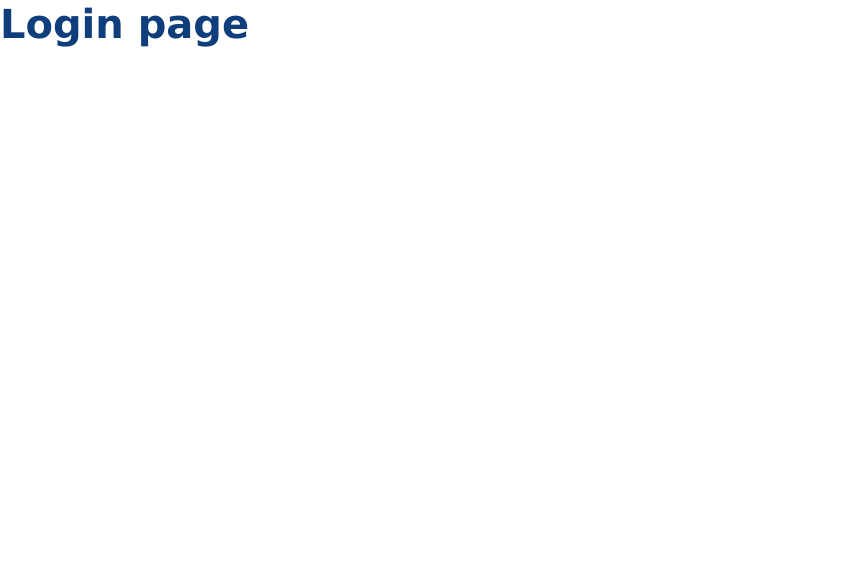
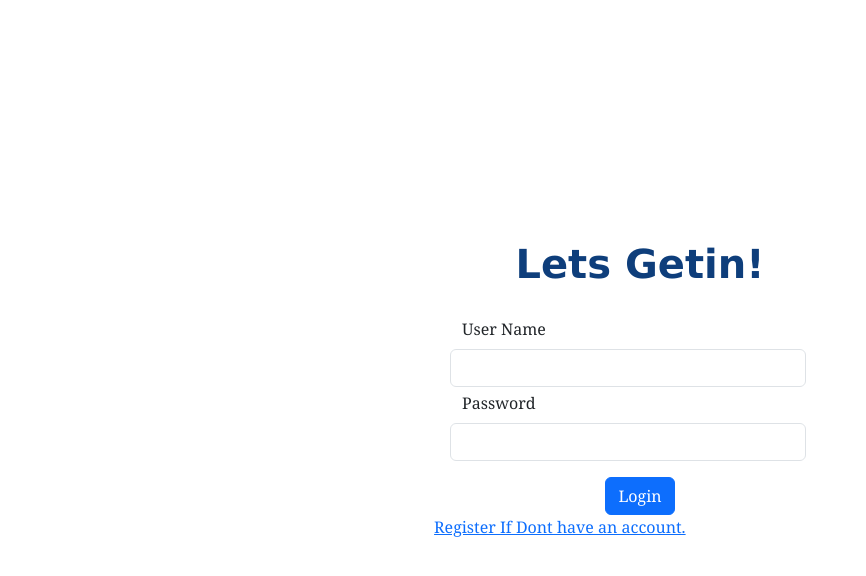
Before and after one commit to SelvakumarBoominathan/CleanEase-FrontEnd, a React (Vite) app: page /Login in a window 1280 px wide. Shown: the top 576 px of the page, without its empty margins (0-866 px from the left). Built offline with nearby package versions, Linux system fonts and the light colour scheme.

Commit message:
created Login page

```diff
--- a/src/_components/_Login/Login-styles.css
+++ b/src/_components/_Login/Login-styles.css
@@ -0,0 +1,22 @@
+.form-parent {
+  width: 500px;
+  height: 500px;
+  display: grid;
+  place-items: center;
+}
+
+.Form-Register {
+  background-color: rgba(255, 255, 255, 0.55);
+  padding: 20px;
+  border-radius: 5px;
+  backdrop-filter: blur(7.1px);
+  border: 1px solid rgba(255, 255, 255, 0.3);
+  font-family: Cambria, Cochin, Georgia, Times, "Times New Roman", serif;
+}
+
+h1 {
+  color: rgb(14, 62, 123);
+  font-family: "Lucida Sans", "Lucida Sans Regular", "Lucida Grande",
+    "Lucida Sans Unicode", Geneva, Verdana, sans-serif;
+  font-weight: 800;
+}
--- a/src/_components/_Login/Login.jsx
+++ b/src/_components/_Login/Login.jsx
@@ -1,10 +1,76 @@
 import React from "react";
+import { useState } from "react";
+import Container from "react-bootstrap/Container";
+import Button from "react-bootstrap/Button";
+import Form from "react-bootstrap/Form";
+import Row from "react-bootstrap/Row";
+import "./Login-styles.css";
+import { Link } from "react-router-dom";
 
 const Login = () => {
+  const [validated, setValidated] = useState(false);
+
+  const handleSubmit = (event) => {
+    const form = event.currentTarget;
+    if (form.checkValidity() === false) {
+      event.preventDefault();
+      event.stopPropagation();
+    }
+
+    setValidated(true);
+  };
+
   return (
-    <div>
-      <h1>Login page</h1>
-    </div>
+    <Container className="d-flex flex-column justify-content-center align-items-center vh-100 w-90">
+      <h1>Lets Getin!</h1>
+      <Form
+        className="Form-Register"
+        noValidate
+        validated={validated}
+        onSubmit={handleSubmit}
+      >
+        <Row className="mb-1 mx-3 d-grid align-items-center">
+          <Form.Group
+            as={Row}
+            className="col-md-12"
+            controlId="validationCustom01"
+          >
+            <Form.Label>User Name</Form.Label>
+            <Form.Control
+              required
+              type="text"
+              // placeholder="First name"
+              defaultValue=""
+            />
+            <Form.Control.Feedback>Looks good!</Form.Control.Feedback>
+          </Form.Group>
+        </Row>
+
+        <Row className="mb-3 mx-3 d-grid align-items-center">
+          <Form.Group
+            as={Row}
+            className="col-md-12"
+            controlId="validationCustom03"
+          >
+            <Form.Label>Password</Form.Label>
+            <Form.Control
+              required
+              type="password"
+              // placeholder="password"
+              defaultValue=""
+            />
+            <Form.Control.Feedback>Looks good!</Form.Control.Feedback>
+          </Form.Group>
+        </Row>
+
+        <Container className="d-flex justify-content-center">
+          <Button className="" type="submit">
+            Login
+          </Button>
+        </Container>
+        <Link to="/Registerpage">Register If Dont have an account.</Link>
+      </Form>
+    </Container>
   );
 };
 
```
